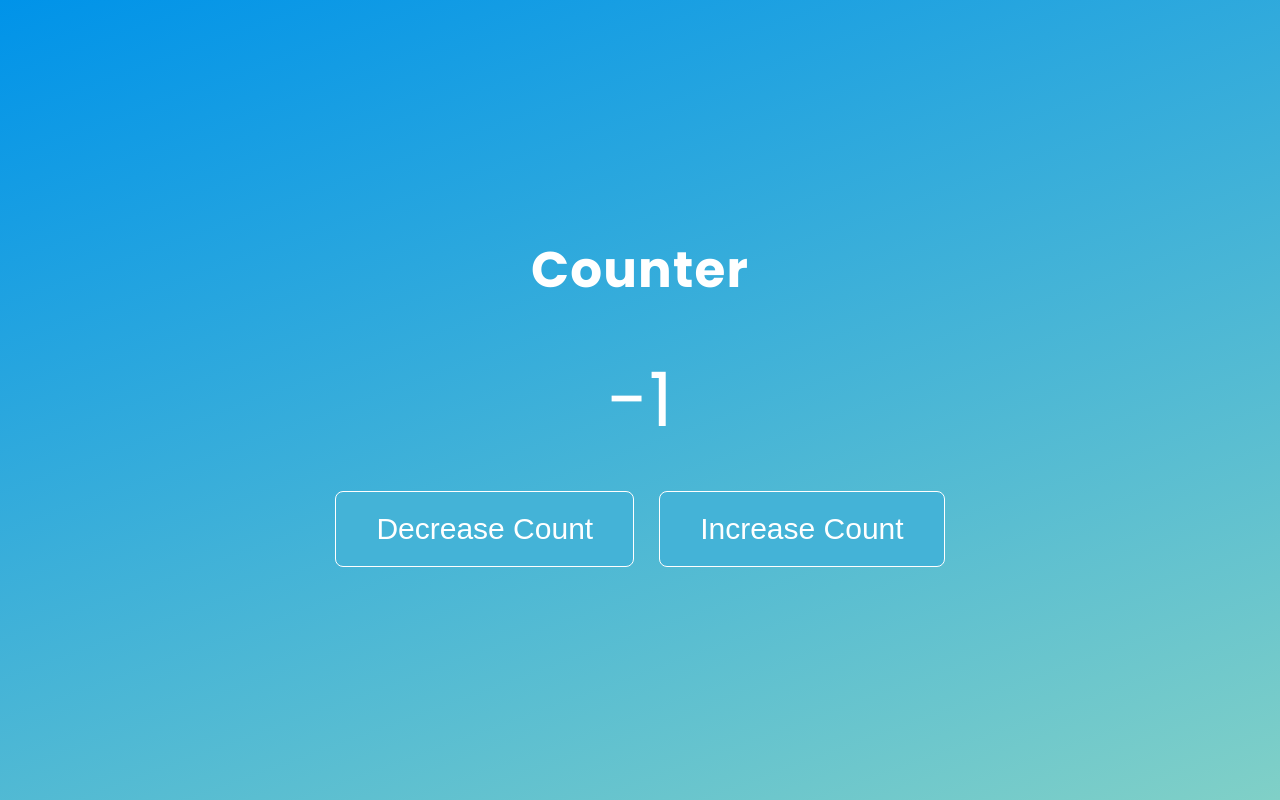
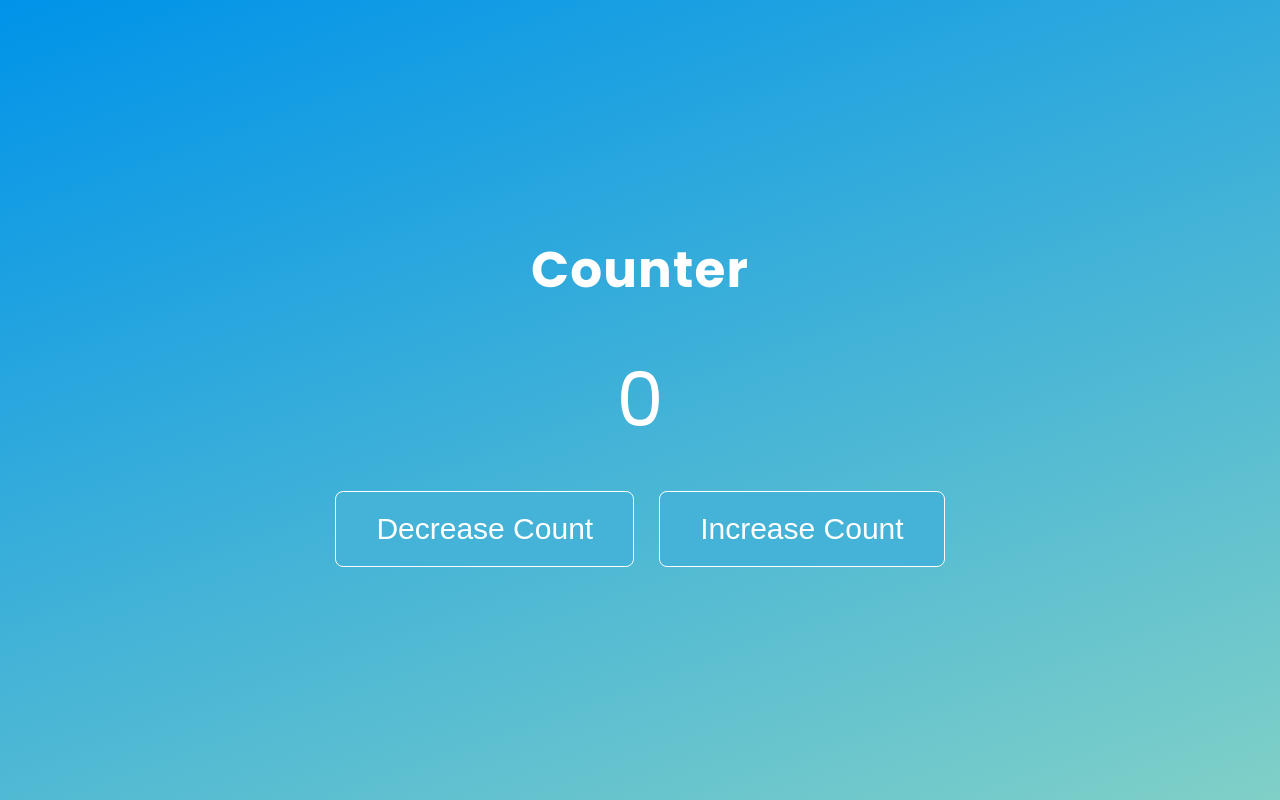
Before and after one commit to saadman-galib/javascript-counter-app, a plain HTML site: page index.html in a window 1280 px wide. Both pictures are taken after a click on the button "Decrease Count". Drawn offline with Linux system fonts and the light colour scheme.

Commit message:
one error solved

```diff
--- a/index.html
+++ b/index.html
@@ -6,7 +6,7 @@
         <meta name="viewport" content="width=device-width, initial-scale=1.0" />
         <link rel="shortcut icon" href="./images/icon.png" type="image/x-icon" />
         <link rel="stylesheet" href="./style/style.css" />
-        <title>Js Project - Counter</title>
+        <title>JS Project - Counter</title>
     </head>
     <body>
         <h1 class="counter-heading">Counter</h1>
--- a/script/app.js
+++ b/script/app.js
@@ -12,5 +12,8 @@ increase.addEventListener("click", (a) => {
 });
 decrease.addEventListener("click", (a) => {
     num -= 1;
+    if (num<0){
+        num =0
+    }
     countNum.innerHTML = num;
 });
```
